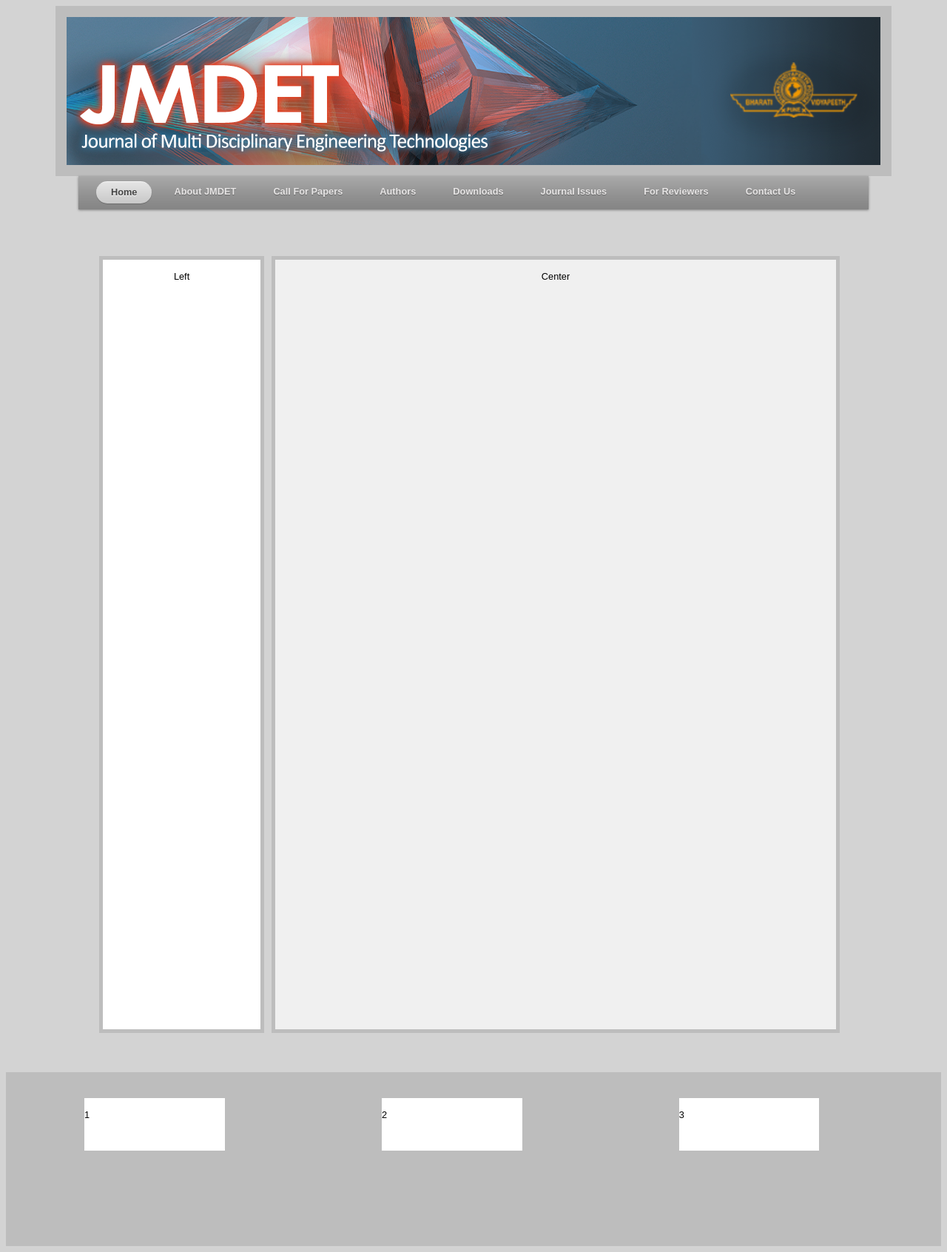
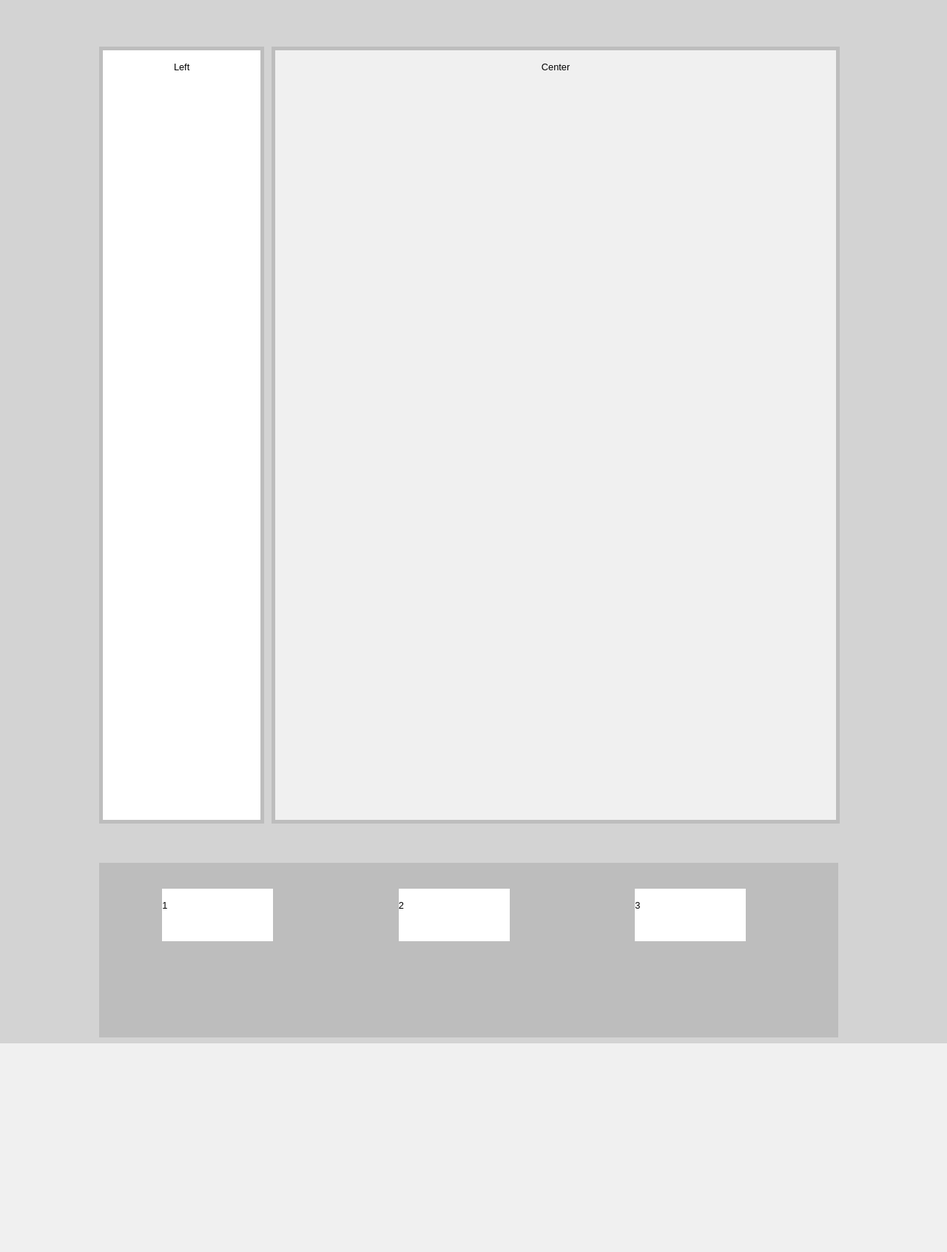
Before and after one commit to adishr09/JMDET.org, a PHP site: the page made by jmdet.org/New_Website/New folder/NOT Home.html in a window 1280 px wide. Shown: the whole page at 74% size. After the commit the page ends 1410 px from the top, so only its background shows below. Run offline with PHP 8.4, Linux system fonts and the light colour scheme.

Commit message:
FOOTER DONE

```diff
--- a/jmdet.org/New_Website/New folder/NOT Home.html
+++ b/jmdet.org/New_Website/New folder/NOT Home.html
@@ -4,46 +4,8 @@
 		<link href="style.css" rel=stylesheet />
 	</head>
 	<body style="background-color:#d3d3d3;">
-		<center><img src="img/cover.png" alt="" style=" border: 15px solid #bdbdbd;"></center>
-		<center><ul id="nav">
-			<li class="current"><a href="#">Home</a></li>
-			<li><a href="#">About JMDET</a>
-				<ul>
-					<li><a href="#">Advisory Board</a></li>
-					<li><a href="#">Editorial Board</a></li>
-					<li><a href="#">Mission & Vision</a></li>
-				</ul>
-			</li>
-			<li><a href="#">Call For Papers</a></li>
-			<li><a href="#">Authors</a>
-				<ul>
-					<li><a href="#">Authors Guidelines</a></li>
-					<li><a href="#">How To Publish Research Papers</a></li>
-					<li><a href="#">FAQs</a></li>
-				</ul>
-			</li>
-			<li><a href="#">Downloads</a>
-				<ul>
-					<li><a href="#">Registration Form</a></li>
-					<li><a href="#">Copyright Form</a></li>
-					<li><a href="#">JMDET Template</a></li>
-				</ul>
-			</li>
-			<li><a href="#">Journal Issues</a>
-				<ul>
-					<li><a href="#">January 2013</a></li>
-				</ul>
-			</li>
-			<li><a href="#">For Reviewers</a>
-				<ul>
-					<li><a href="#">January 2013</a></li>
-				</ul>
-			</li>
-			<li><a href="#">Contact Us</a></li>
-		</ul></center>
-
 		<center>
-		<div id="wrapper">
+        <div id="wrapper">
 			<div id="left">
 				<p>Left</p>
 			</div>
@@ -52,7 +14,7 @@
 			</div>
 		</div>
 		</center>
-		<div id="footer">
+		<div id="footern">
 			<div id="f_1">
 				<p>1</p>
 			</div>
--- a/jmdet.org/New_Website/New folder/style.css
+++ b/jmdet.org/New_Website/New folder/style.css
@@ -228,3 +228,13 @@ html[xmlns] #nav {
 	border: 5px solid #bdbdbd;
 	background-color:#fff;
 }
+
+#footern{
+	z-index:1;
+	width:79%;
+	position:relative;
+	height:30%;
+	margin-top:5%;
+    margin-left:10%;
+	background-color:#bdbdbd;
+}
```
